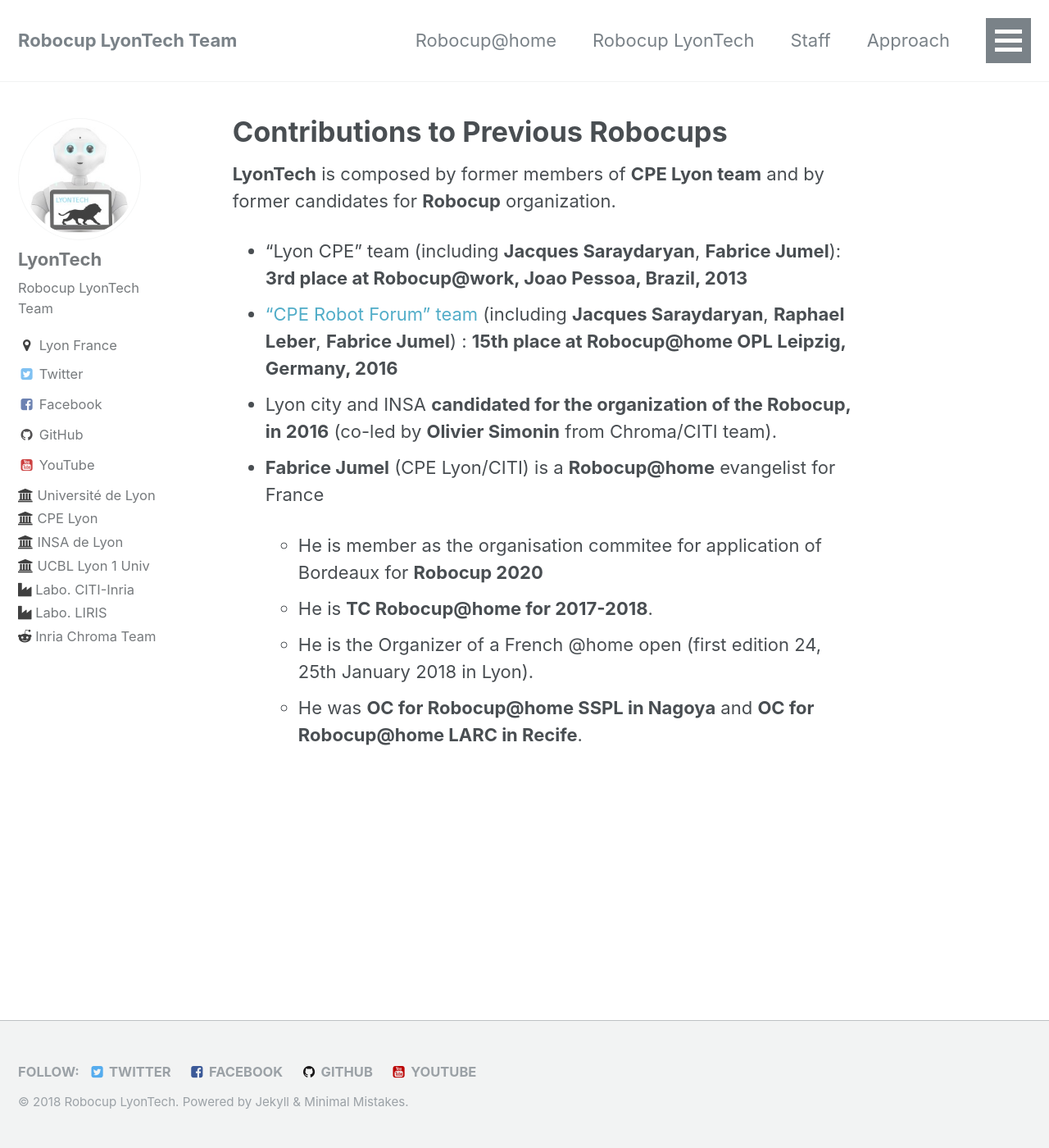
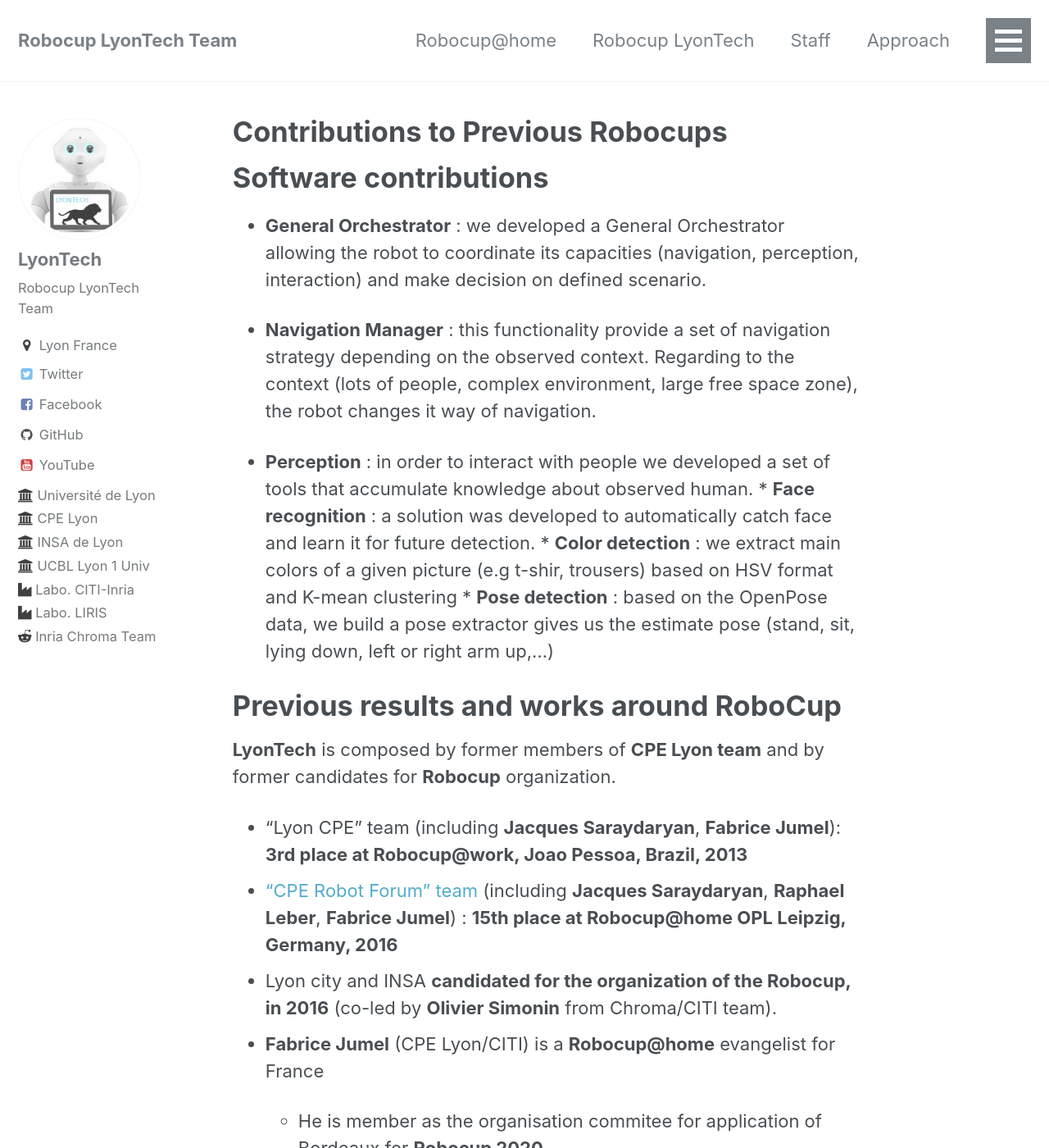
Before and after one commit to Robocup-Lyontech/Robocup-Lyontech.github.io, a Jekyll site: the page built from _pages/contribution.md, in a window 1280 px wide and 1400 px high. Shown: the whole window at 82% size. Built offline with Jekyll 4.4.1, drawn with Linux system fonts in a browser that asks for light colours.

Commit message:
Update contribution.md
update new contribution need to add link to git

```diff
--- a/_pages/contribution.md
+++ b/_pages/contribution.md
@@ -3,7 +3,18 @@
 title: "Contributions to Previous Robocups"
 ---
 
+# Software contributions
 
+* **General Orchestrator**  : we developed a General Orchestrator allowing the robot to coordinate its capacities (navigation, perception, interaction) and make decision on defined scenario.
+
+* **Navigation Manager** : this functionality provide a set of navigation strategy depending on the observed context. Regarding to the context (lots of people, complex environment, large free space zone), the robot changes it way of navigation.
+
+* **Perception** : in order to interact with people we developed a set of tools that accumulate knowledge about observed human.
+        * **Face recognition** : a solution was developed to automatically catch face and learn it for future detection.
+        * **Color detection** : we extract main colors of a given picture (e.g t-shir, trousers) based on HSV format and K-mean clustering
+        * **Pose detection** : based on the OpenPose data, we build a pose extractor gives us the estimate pose (stand, sit, lying down, left or right arm up,...)
+
+# Previous results and works around RoboCup
 **LyonTech** is composed by former members of **CPE Lyon team** and by former candidates for **Robocup** organization.
 
 - "Lyon CPE" team  (including **Jacques Saraydaryan**, **Fabrice Jumel**): **3rd place at Robocup@work, Joao Pessoa, Brazil, 2013**
```
